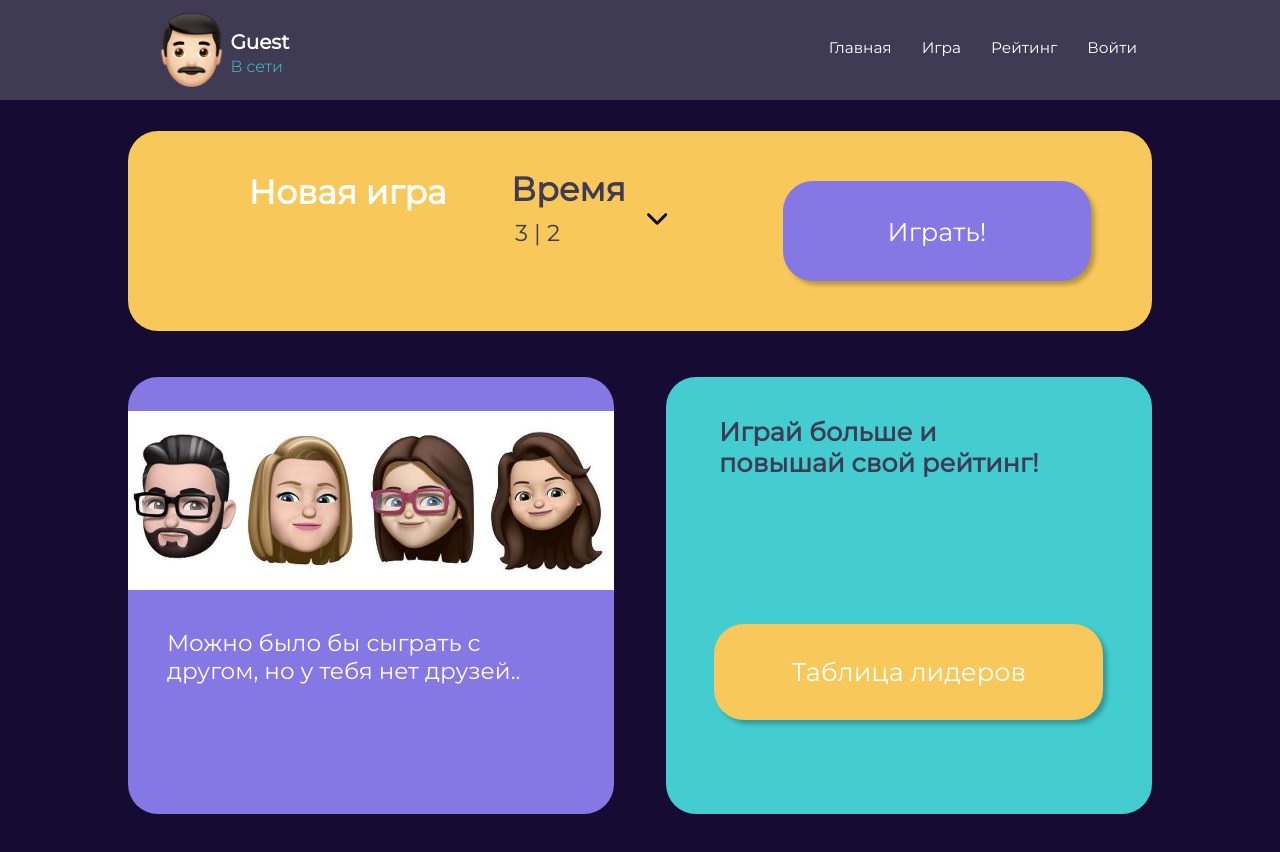
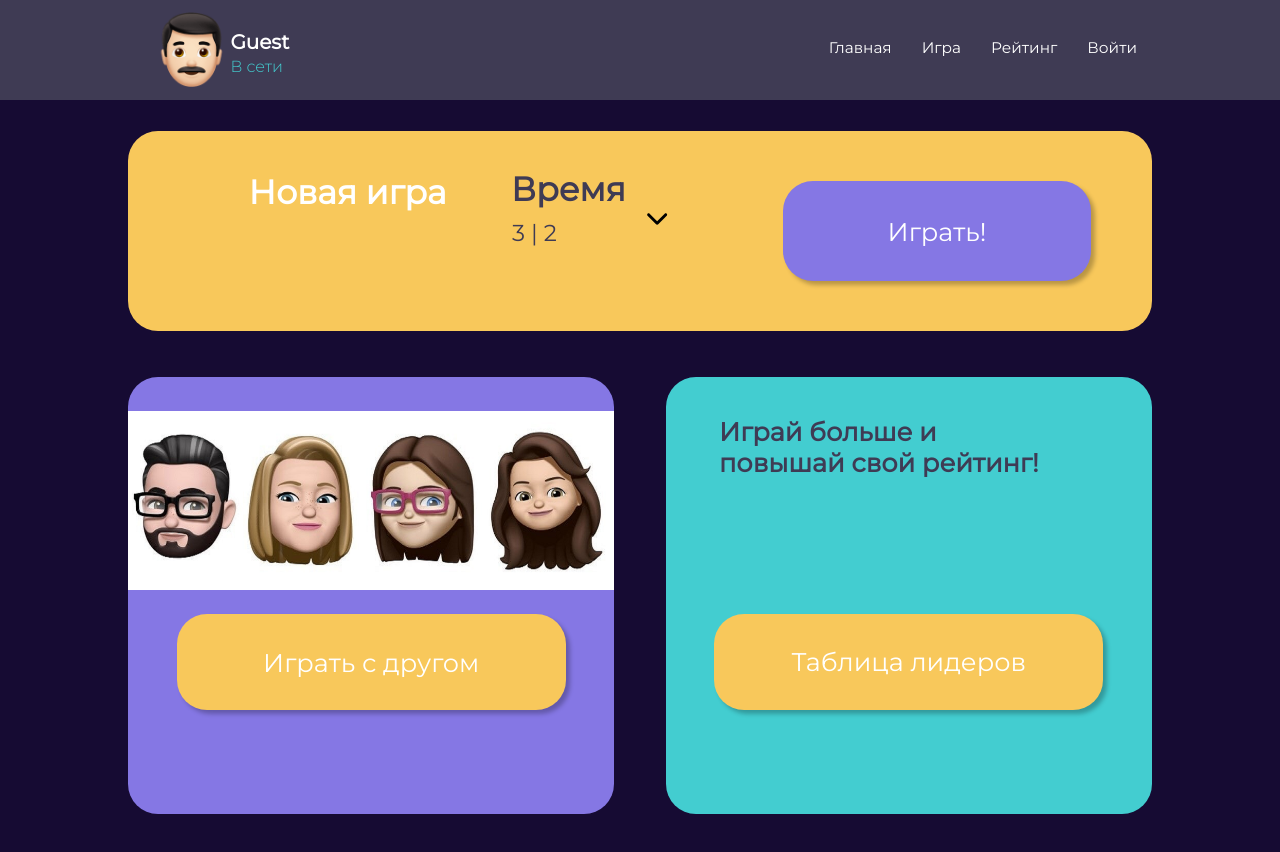
Before and after one commit to shk3t/ubershakmaty, a React (Create React App) app in the folder client/: page /main in a window 1280 px wide. Shown: the top 852 px of the page. Built offline with nearby package versions, Linux system fonts and the light colour scheme; no server answers.

Commit message:
no friends again

```diff
--- a/client/src/components/pages/MainPage.jsx
+++ b/client/src/components/pages/MainPage.jsx
@@ -57,7 +57,18 @@ export default function MainPage() {
           <div className={classes.imgWrap}>
             <img src={friends} alt="Friends" />
           </div>
-          <p>Можно было бы сыграть с другом, но у тебя нет друзей..</p>
+          <button
+            className={classes.playFriendButton}
+            onClick={() => {
+              Swal.fire({
+                icon: "info",
+                title: "Oops...",
+                text: "It seems like you have no friends..",
+              })
+            }}
+          >
+            <p>Играть с другом</p>
+          </button>
         </div>
         <div className={classes.rating}>
           <h2 className={classes.msg}>
--- a/client/src/styles/pages/MainPage.module.css
+++ b/client/src/styles/pages/MainPage.module.css
@@ -112,13 +112,31 @@ button.play:hover {
   margin-top: 7%;
 }
 
-.playFriend p {
+.playFriendButton {
+  position: relative;
+  box-shadow: 4px 4px 4px rgba(0, 0, 0, 0.25);
+  background-color: rgba(248, 200, 91, 1);
+  width: 80%;
+  height: 22%;
+  left: 10%;
+  margin-top: 5%;
+  border-radius: 30px 30px 30px 30px;
+  text-align: center;
+  border: 0px;
+  cursor: pointer;
+}
+
+.playFriendButton p {
   color: white;
   font-family: Montserrat;
-  font-size: 1.8vw;
+  font-size: 2vw;
   font-weight: 500;
   margin: 0;
-  padding: 8%;
+}
+
+.playFriendButton:hover {
+  transform: scale(1.15);
+  transition: 0.4s;
 }
 
 .rating .msg {
@@ -147,7 +165,7 @@ button.play:hover {
   width: 80%;
   height: 22%;
   left: 10%;
-  margin-top: 30%;
+  margin-top: 28%;
   border-radius: 30px 30px 30px 30px;
   text-align: center;
   border: 0px;
@@ -177,7 +195,7 @@ button.play:hover {
   font-family: Montserrat;
   font-size: 1.8vw;
   font-weight: 500;
-  margin-left: 37.8%;
+  margin-left: 37.5%;
   margin-top: -1%;
 }
 
```
